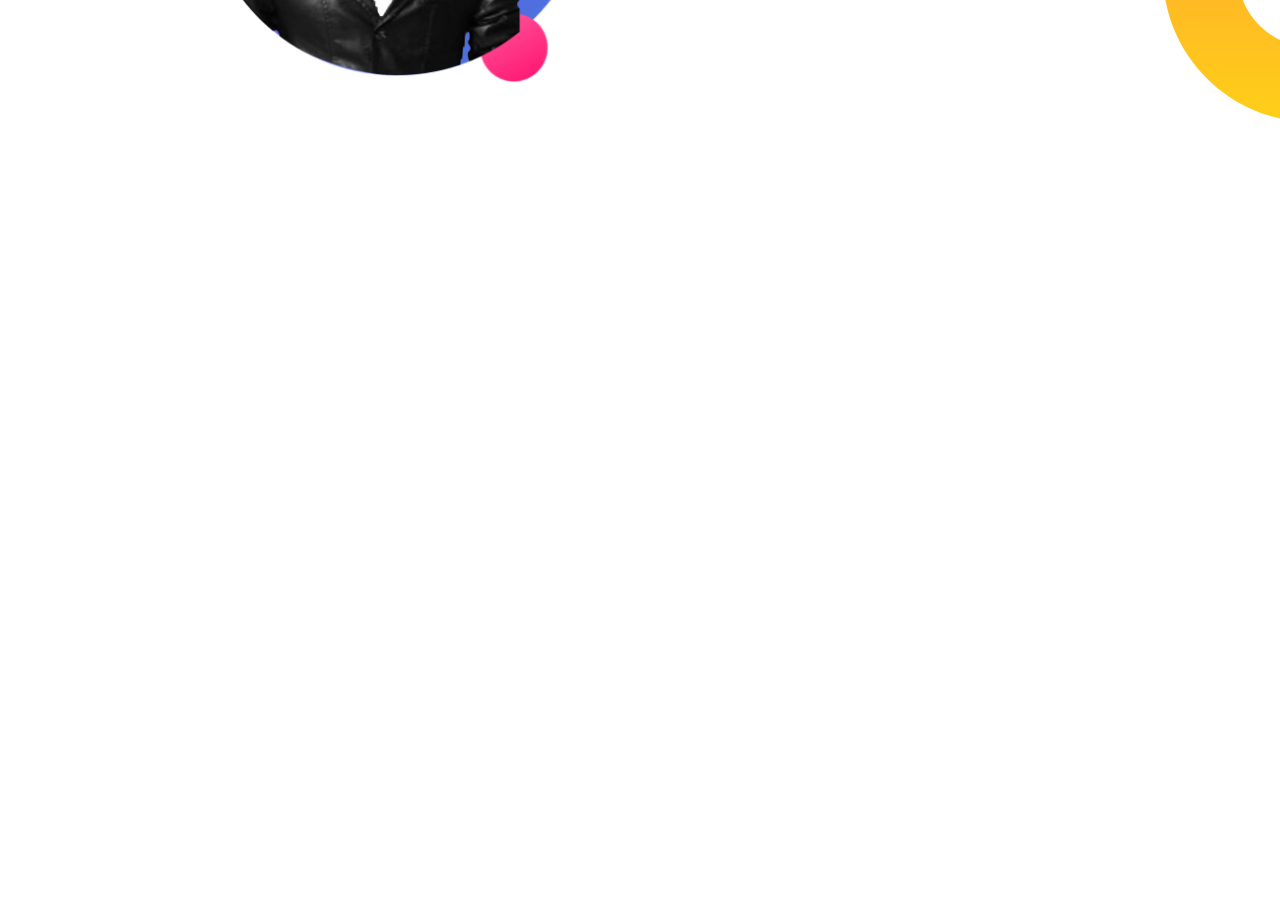
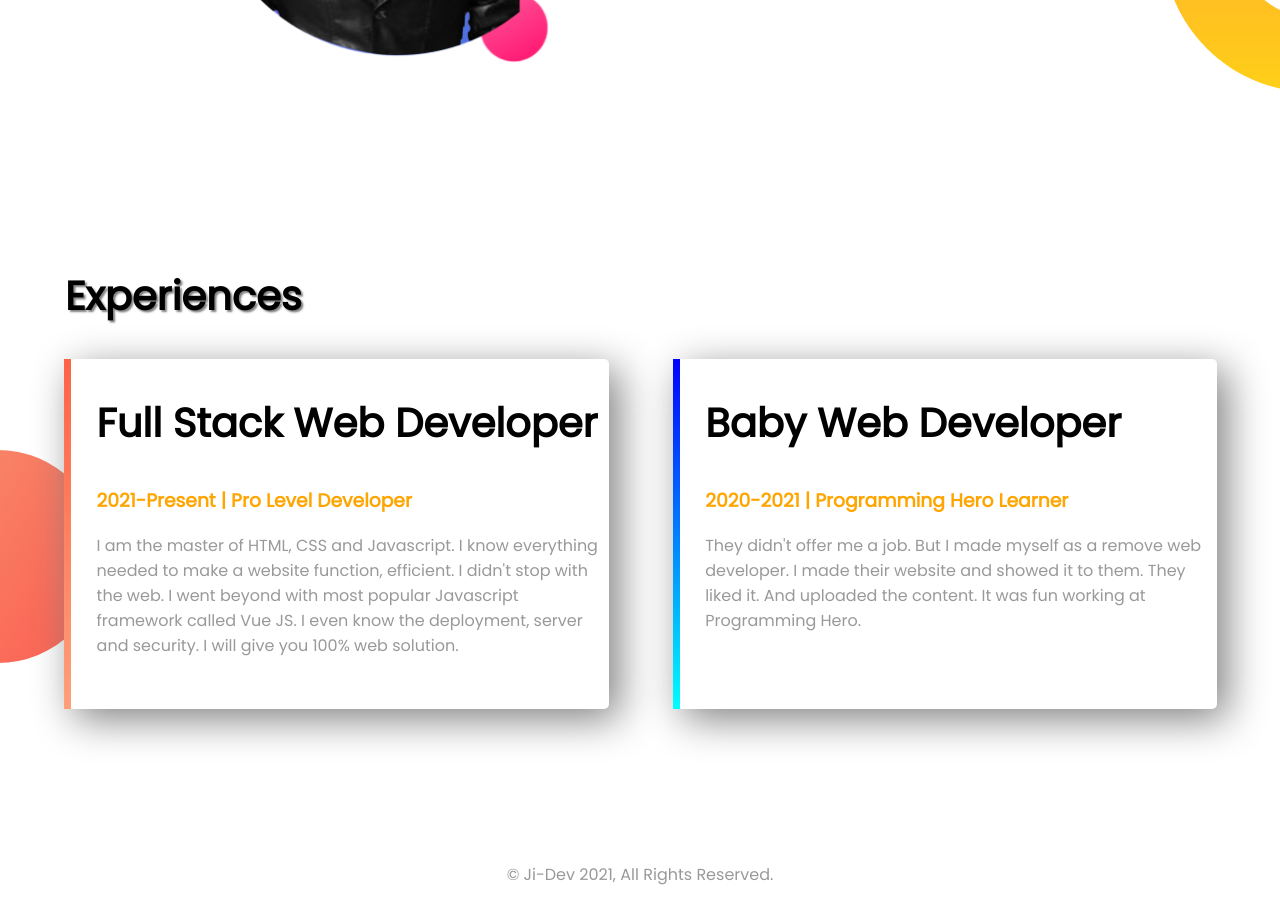
Before and after one commit to Md-Jahidul-Islam-63/portfolio-website, a plain HTML site: page index.html in a window 1280 px wide. Shown: the part 977-1880 px from the top of the page. Before the commit the page ends 1250 px from the top, so only its background shows below. Drawn offline with Linux system fonts and the light colour scheme.

Commit message:
Last Update

```diff
--- a/index.html
+++ b/index.html
@@ -39,5 +39,23 @@
 
     </section>
 
+    <section class="experience-section">
+        <h2 class="experience">Experiences</h2>
+        <div id="full-stack" class="half-width single-experience">
+            <h2>Full Stack Web Developer</h2>
+            <h3 class="text-highlight">2021-Present | Pro Level Developer</h3>
+            <p>I am the master of HTML, CSS and Javascript. I know everything needed to make a website function, efficient. I didn't stop with the web. I went beyond with most popular Javascript framework called Vue JS. I even know the deployment, server and security. I will give you 100% web solution.</p>
+        </div>
+        <div id="baby" class="half-width single-experience">
+            <h2>Baby Web Developer</h2>
+            <h3 class="text-highlight">2020-2021 | Programming Hero Learner</h3>
+            <p>They didn't offer me a job. But I made myself as a remove web developer. I made their website and showed it to them. They liked it. And uploaded the content. It was fun working at Programming Hero.</p>
+        </div>
+    </section>
+
+    <footer class="footer">
+        <p>© Ji-Dev 2021, All Rights Reserved.</p>
+    </footer>
+
 </body>
 </html>
--- a/style.css
+++ b/style.css
@@ -36,7 +36,7 @@ p {
 }
 
 section {
-    height: 600px;
+    height: 580px;
 }
 
 .link-button {
@@ -54,3 +54,37 @@ section {
     background-position: right;
     margin-top: 50px;
 }
+
+.single-experience {
+    box-shadow: 10px 10px 40px gray;
+    border-radius: 5px;
+    height: 350px;
+    background-color: #fff;
+}
+
+.experience-section {
+    background-image: url("images/exp-bg.png");
+    background-repeat: no-repeat;
+    background-position: left;
+}
+
+.experience {
+    margin-left: 65px;
+    text-shadow: 2px 2px 2px gray;
+}
+
+#full-stack {
+    border-left: 7px solid ;
+    border-image: linear-gradient(360deg,lightsalmon,tomato);
+    border-image-slice: 1;
+}
+
+#baby {
+    border-left: 7px solid;
+    border-image: linear-gradient(180deg, blue, cyan);
+    border-image-slice: 1;
+}
+
+.footer {
+    text-align: center;
+}
```
